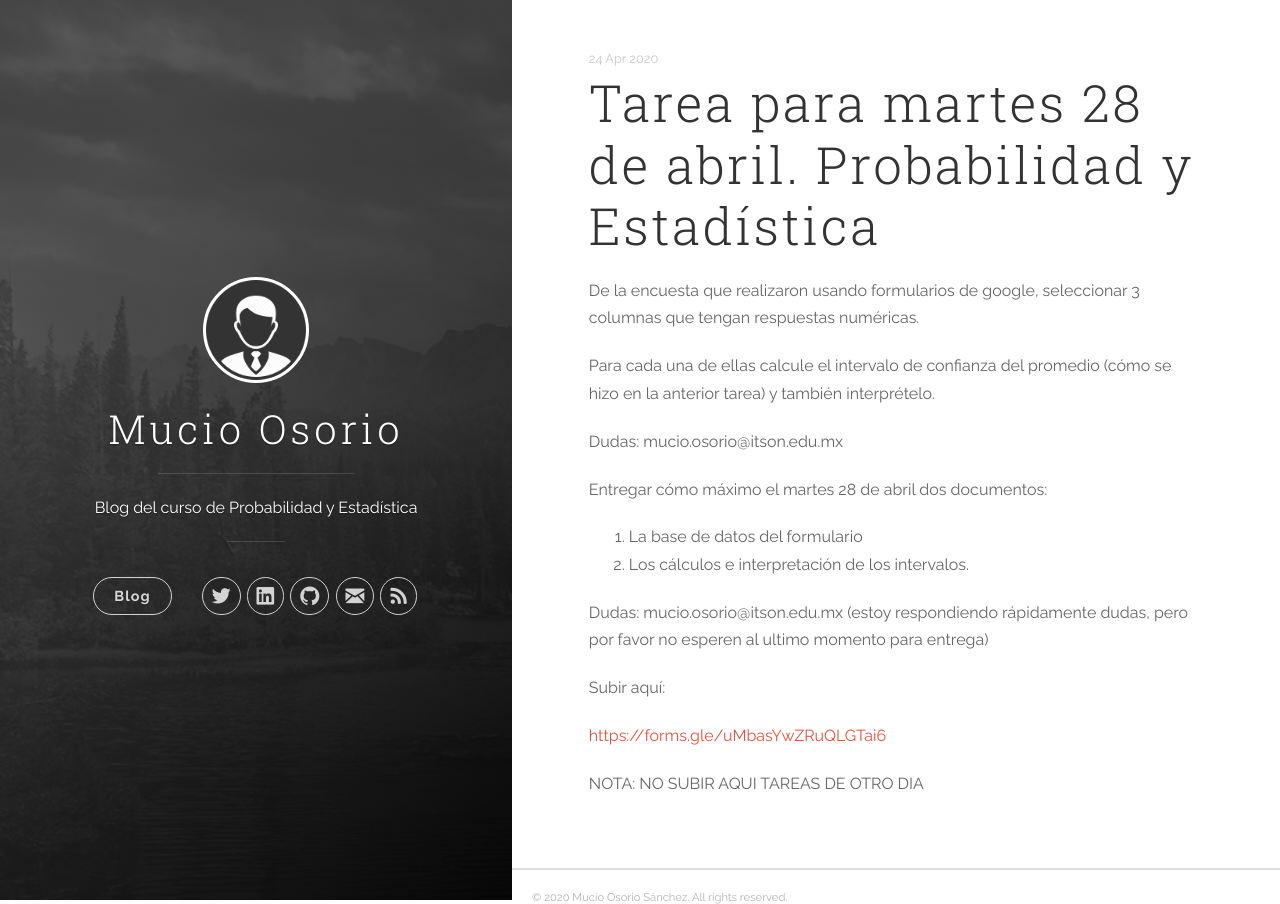
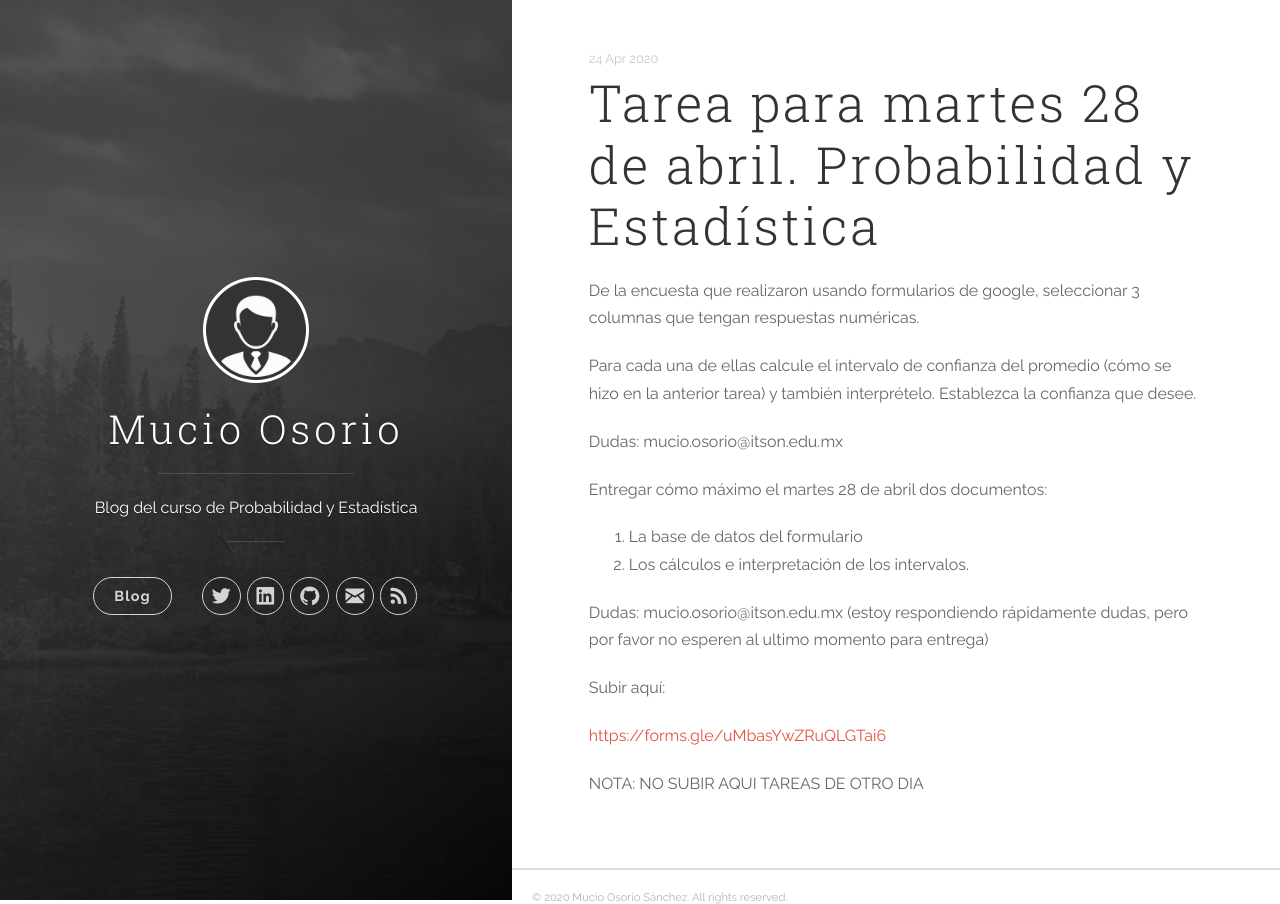
Before and after one commit to mucioosorio/probabilidad, a Jekyll site: the page built from _posts/2020-04-24-Tarea 28 abril. Probabilidad y Estadística.md, in a window 1280 px wide. Built offline with Jekyll 4.4.1, drawn with Linux system fonts in a browser that asks for light colours; nearby versions of some CDN libraries.

Commit message:
Update 2020-04-24-Tarea 28 abril. Probabilidad y Estadística.md

```diff
--- a/_posts/2020-04-24-Tarea 28 abril. Probabilidad y Estadística.md
+++ b/_posts/2020-04-24-Tarea 28 abril. Probabilidad y Estadística.md
@@ -5,7 +5,7 @@ output: html_notebook
 
 De la encuesta que realizaron usando formularios de google, seleccionar 3 columnas que tengan respuestas numéricas.
 
-Para cada una de ellas calcule el intervalo de confianza del promedio (cómo se hizo en la anterior tarea) y también interprételo.
+Para cada una de ellas calcule el intervalo de confianza del promedio (cómo se hizo en la anterior tarea) y también interprételo. Establezca la confianza que desee.
 
 Dudas: mucio.osorio@itson.edu.mx
 
```
